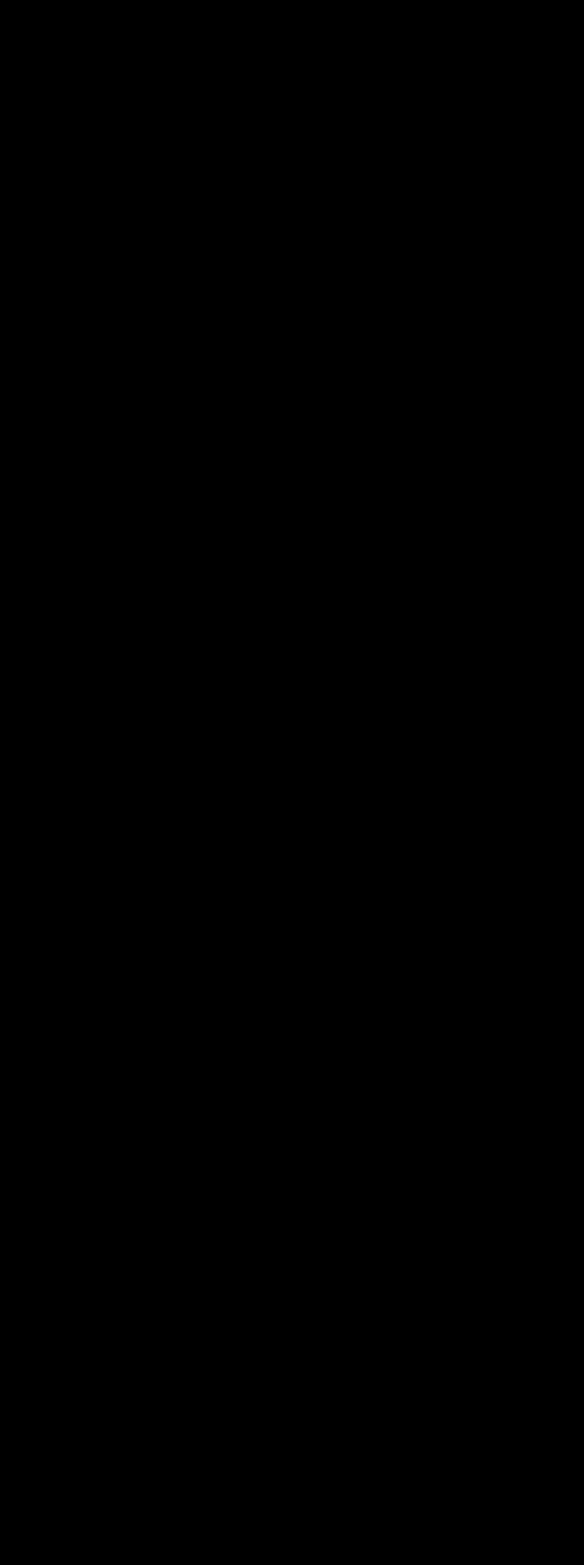
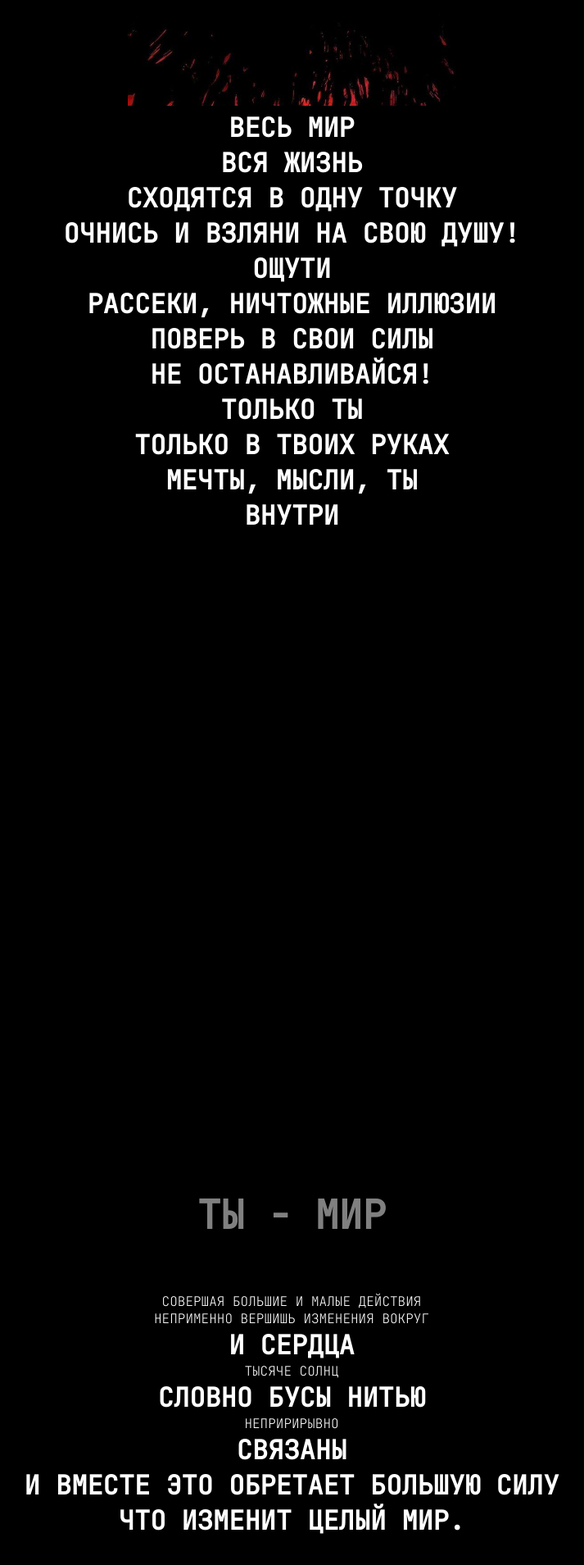
Before and after one commit to t00kind/chng, a Next.js app: page / in a window 1280 px wide. Shown: the part 5309-7218 px from the top of the page at 82% size, without its empty margins (284-997 px from the left). Before the commit the page ends 5965 px from the top, so only its background shows below. Built offline with nearby package versions, Linux system fonts and the light colour scheme.

Commit message:
true changes

```diff
--- a/app/globals.css
+++ b/app/globals.css
@@ -61,7 +61,7 @@ html.lenis {
   font-size: xxx-large;
   color: red;
 }
-#part1 {
+#part1, #part2 {
   font-size: 300%;
   opacity: 0.5;
 }
--- a/app/page.tsx
+++ b/app/page.tsx
@@ -6,11 +6,14 @@ import gsap from "gsap";
 import { ScrollTrigger } from "gsap/dist/ScrollTrigger";
 import Image from 'next/image'
 import zangetsu from '../public/ossan.jpg'
+import { useState } from "react";
 
 export default function Home() {
   gsap.registerPlugin(useGSAP);
   gsap.registerPlugin(ScrollTrigger)
   ScrollTrigger.config({ ignoreMobileResize: true });
+
+  const [r, setR] = useState('И ЕСЛИ УЖ МЕНЯТЬ')
 
   useGSAP(() => {
     let am = ScrollTrigger.maxScroll(window)*(1/2)
@@ -24,7 +27,25 @@ export default function Home() {
       scrub: true,
 
   },
-      opacity: 1});
+      opacity: 1})
+      .to("#part2", {scrollTrigger: {
+        trigger: "#part2",
+        start: "top center",
+        end: "center center",
+        pin: true,
+        scrub: true,
+
+    },
+        opacity: 1})
+        .to("#part2", {scrollTrigger: {
+          trigger: "#part2",
+          start: "top center",
+          end: "center center",
+          pin: true,
+          scrub: true,
+          onEnter: () => {setR("二")}
+
+      }});
   });
   return (
       <main className='main'>
@@ -36,16 +57,31 @@ export default function Home() {
               height={500}
               alt='Old Man zangetsu'
             />
-          <h1>УСЛЫШЬ СЕБЯ</h1>
+          <h1>ВЕСЬ МИР</h1>
+          <h1>ВСЯ ЖИЗНЬ</h1>
+          <h1>СХОДЯТСЯ В ОДНУ ТОЧКУ</h1>
+          <h1>ОЧНИСЬ И ВЗЛЯНИ НА СВОЮ ДУШУ!</h1>
           <h1>ОЩУТИ</h1>
-          <h1>ВЗЛЯНИ НА ЭТОТ МИР! ВНУТРИ</h1>
-          <h1>ЧТО ВОЛНУЕТ ТВОЮ ДУШУ</h1>
-          <h1>ПОВЕРЬ В СВОИ СИЛЫ, РАССЕКИ ИЛЛЮЗИИ</h1>
+          <h1>РАССЕКИ, НИЧТОЖНЫЕ ИЛЛЮЗИИ</h1>
+          <h1>ПОВЕРЬ В СВОИ СИЛЫ</h1>
           <h1>НЕ ОСТАНАВЛИВАЙСЯ!</h1>
-          <h1>ИДИ, ПЫЛАЙ, МЕНЯЙ!</h1>
-          <h1>СОЗДАВАЙ!</h1>
-          <h1>ВЕЛИКИЕ ПЕРЕМЕНЫ</h1>
+          <h1>ТОЛЬКО ТЫ</h1>
+          <h1>ТОЛЬКО В ТВОИХ РУКАХ</h1>
+          <h1>МЕЧТЫ, МЫСЛИ, ТЫ</h1>
+          <h1>ВНУТРИ</h1>
           <div className="hig"></div>
+          <h1 id='part2'>ТЫ - МИР</h1>
+          <p>СОВЕРШАЯ БОЛЬШИЕ И МАЛЫЕ ДЕЙСТВИЯ</p>
+          <p>НЕПРИМЕННО ВЕРШИШЬ ИЗМЕНЕНИЯ ВОКРУГ</p>
+          <h1>И СЕРДЦА</h1>
+          <p>ТЫСЯЧЕ СОЛНЦ</p>
+          <h1>СЛОВНО БУСЫ НИТЬЮ</h1>
+          <p>НЕПРИРИРЫВНО</p>
+          <h1>СВЯЗАНЫ</h1>
+          <h1>И ВМЕСТЕ ЭТО ОБРЕТАЕТ БОЛЬШУЮ СИЛУ</h1>
+          <h1>ЧТО ИЗМЕНИТ ЦЕЛЫЙ МИР.</h1>
+          <div className="hig"></div>
+          <h1 id="rightnow" className="g">{r}</h1>
       </main>
   );
 };
--- a/app/ui/Dawn.tsx
+++ b/app/ui/Dawn.tsx
@@ -40,7 +40,7 @@ export default function Akatski() {
           pin: "#say",
           toggleActions:"restart complete reverse reset",
           scrub: true,
-          onEnter: () => {setM("КТО, ЕСЛИ НЕ ТЫ"),setH("your"), setN("life"), setC("change")},
+          onEnter: () => {setM("КТО?ТЫ"),setH("your"), setN("life"), setC("change")},
           onEnterBack: () => {setC("change")},
           onLeave: () => {setN(""), setH(""), setC("changing"), setF(true)},
           onUpdate: ({progress}) => {
```
Also changed, not shown: 1 other file (tests, documents, lock files or other folders).
